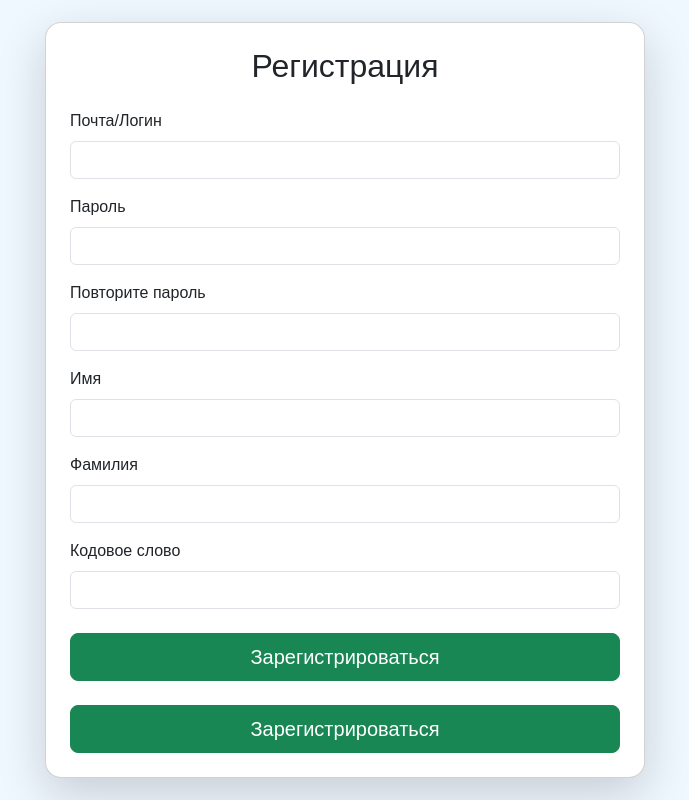
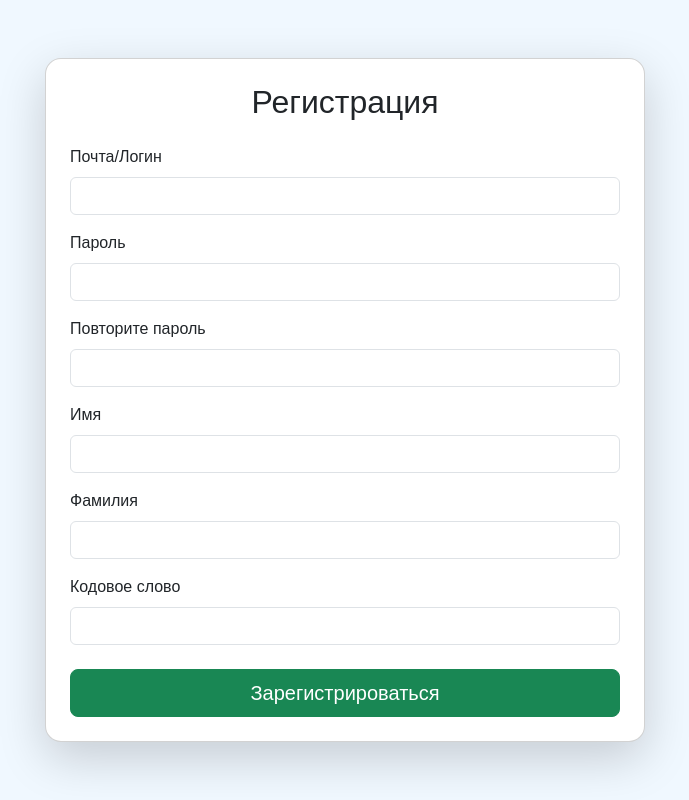
Before and after one commit to Vichka-sigmochka/Site, a Flask app: page /register in a window 1280 px wide. Shown: the whole page, without its empty margins (295-984 px from the left). Run offline with Flask 3, Linux system fonts and the light colour scheme; some libraries are stand-ins or nearby versions.

```diff
--- a/templates/register.html
+++ b/templates/register.html
@@ -79,11 +79,6 @@
                 {{ form.submit(class="btn btn-success btn-lg") }}
             </div>
 
-      <!-- Submit -->
-      <div class="d-grid mt-4">
-        {{ form.submit(class="btn btn-success btn-lg") }}
-      </div>
-
             {% if message %}
             <div class="alert alert-info mt-3" role="alert">
                 {{ message }}
```
